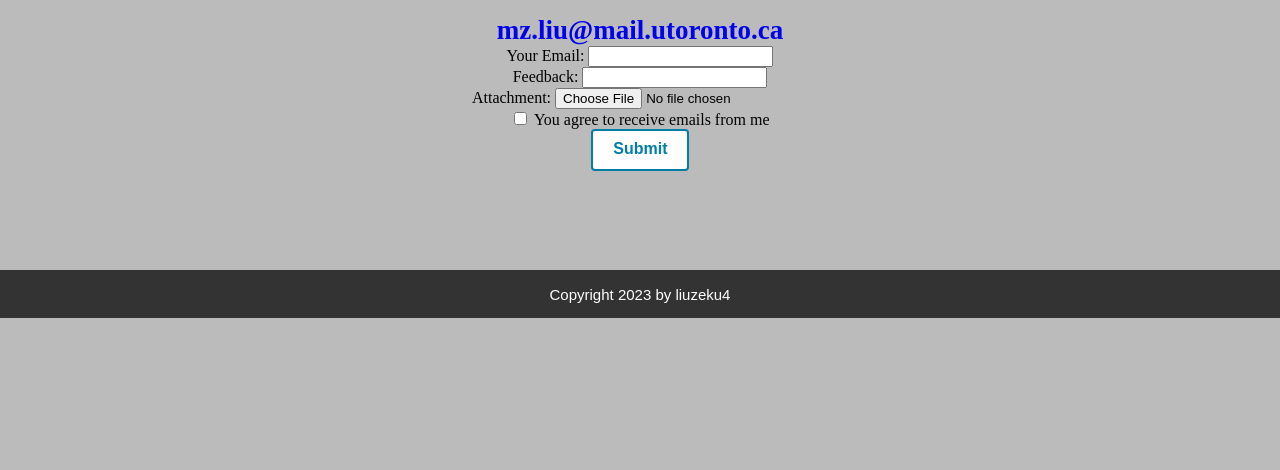
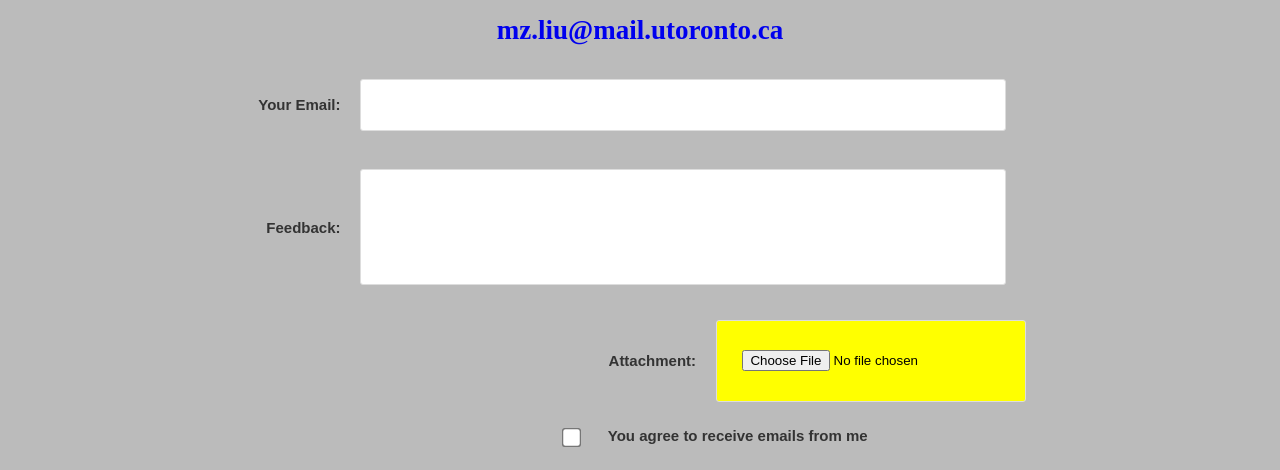
Before and after one commit to vyknight/309-Assignment-1, a plain HTML site: page contact.html in a window 1280 px wide. Shown: the part 482-952 px from the top of the page. Before the commit the page ends 829 px from the top, so only its background shows below. Drawn offline with Linux system fonts and the light colour scheme.

Commit message:
I can't for the life of me get this thing to space properly

```diff
--- a/contact.html
+++ b/contact.html
@@ -25,25 +25,38 @@
                 </a>
                 <div class="form-container">
                     <form action="http://postman-echo.com/post" method="POST">
+                        <div id="email-container" class="form-item-container">
                             <label for="email-input">Your Email:</label>
                             <input type="email" id="email-input" name="email" required><br>
+                        </div>
 
+                        <div id="feedback-container" class="form-item-container">
                             <label for="feedback-box">Feedback:</label>
                             <input type="textarea" id="feedback-box" name="feedback" required><br>
+                        </div>
 
+                        <div id="attachment-container" class="form-item-container">
                             <label for="file-attachment">Attachment:</label>
+                            <div id="file-input-box">
                                 <input type="file" id="file-attachment" name="attachments" required><br>
+                            </div>
+                        </div>
 
+                        <div id="checkbox-container" class="form-item-container">
                             <input type="checkbox" id="checkbox" name="consent" value="yes" required>
                             <label for="checkbox">You agree to receive emails from me</label><br>
+                        </div>
 
-                        <input type="submit" value="Submit" class="submit-button">
+                        <div id="submit-container" class="form-item-container">
+                            <input type="submit" value="Send Feedback" class="submit-button">
+                        </div>
+
                     </form>
                 </div>
 
             </div>
         </div>
-        <footer>
+        <footer class="relative">
             <p class="footer-text">Copyright 2023 by liuzeku4</p>
         </footer>
     </div>
--- a/styles.css
+++ b/styles.css
@@ -199,4 +199,90 @@ form {
     display: block;
     margin-left: 0.5rem;
     margin-right: 0.5rem;
+    margin-top: 1rem;
 }
+
+#email-input, #feedback-box {
+    width: 40rem;
+    border-radius: 0.1875rem;
+    border: 1px solid #DDD;
+    background: #FFF;
+}
+
+#email-input {
+    height: 3rem;
+}
+
+#feedback-box {
+    height: 7rem;
+    flex-shrink: 0;
+}
+
+#file-attachment {
+    display: flex;
+    padding: 0.8rem;
+    align-items: flex-start;
+}
+
+#file-input-box {
+    display: flex;
+    width: auto;
+    padding: 0.8rem;
+    align-items: center;
+    gap: 0.25rem;
+    border-radius: 0.1875rem;
+    border: 1px solid #DDD;
+    background-color: yellow;
+    flex-shrink: 0;
+}
+
+label {
+    color: #333;
+    text-align: right;
+    font-family: sans-serif;
+    font-size: 0.9375rem;
+    font-weight: bold;
+}
+
+input {
+    margin-top: 0.25rem;
+    margin-bottom: 0.25rem;
+}
+
+.form-item-container {
+    width: 48.24613rem;
+    display: flex;
+    padding: 0.8rem;
+    justify-content: flex-end;
+    align-items: center;
+    gap: 1.23244rem;
+}
+
+#feedback-container {
+    height: 8.34963rem;
+}
+
+#checkbox-container {
+    align-items: flex-start;
+    gap: 1.65038rem;
+    display: flex;
+    padding: 0.8rem;
+    width: 40rem;
+}
+
+input[type="checkbox"] {
+    transform: scale(1.5);
+}
+
+.submit-container {
+    display: flex;
+    padding: 0.8rem;
+    align-items: center;
+}
+
+input[type="submit"] {
+    vertical-align: middle;
+    display: flex;
+    line-height: normal;
+    text-align: center;
+}
```
Lines whose indentation alone changed are shown as unchanged.
